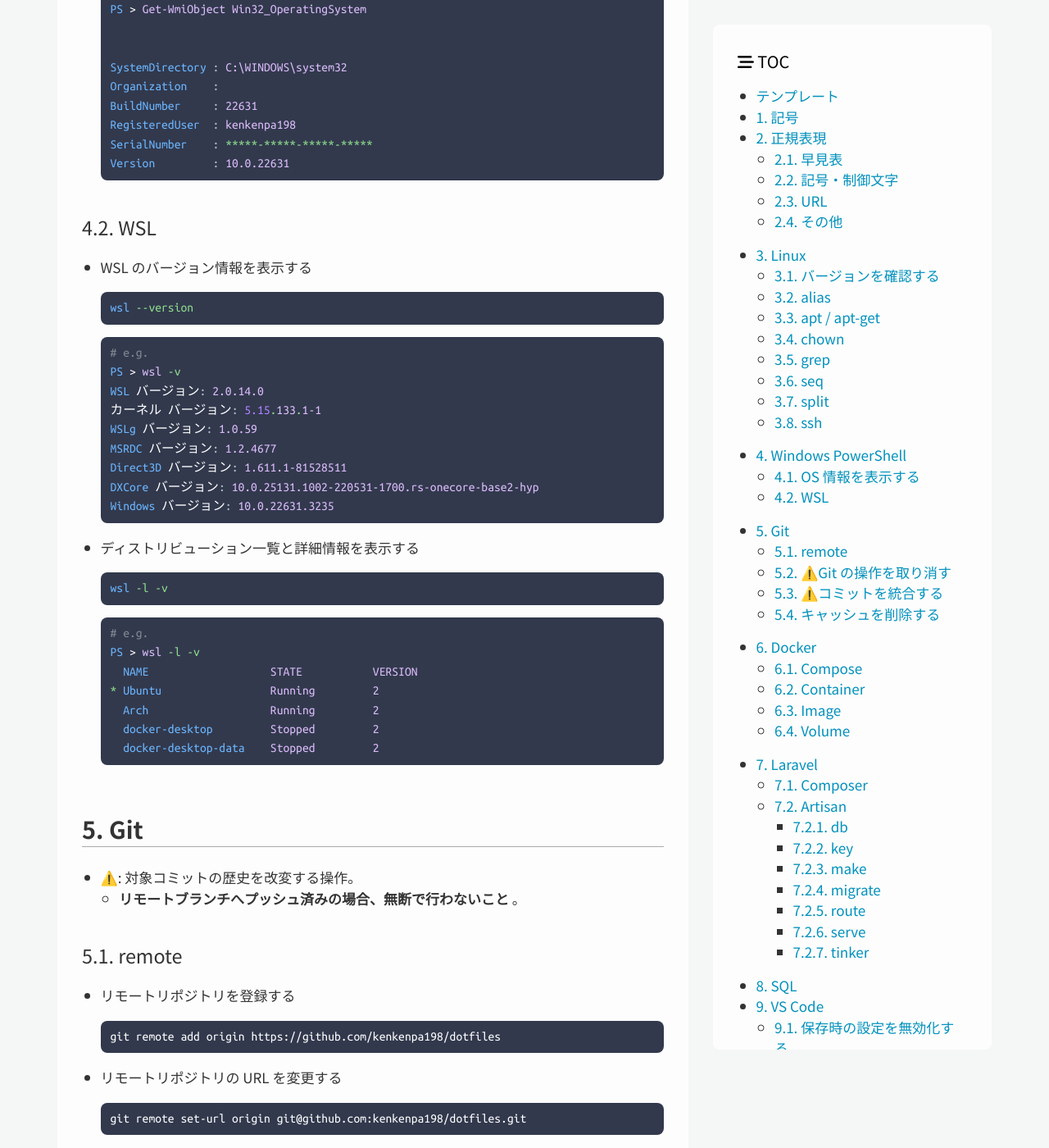
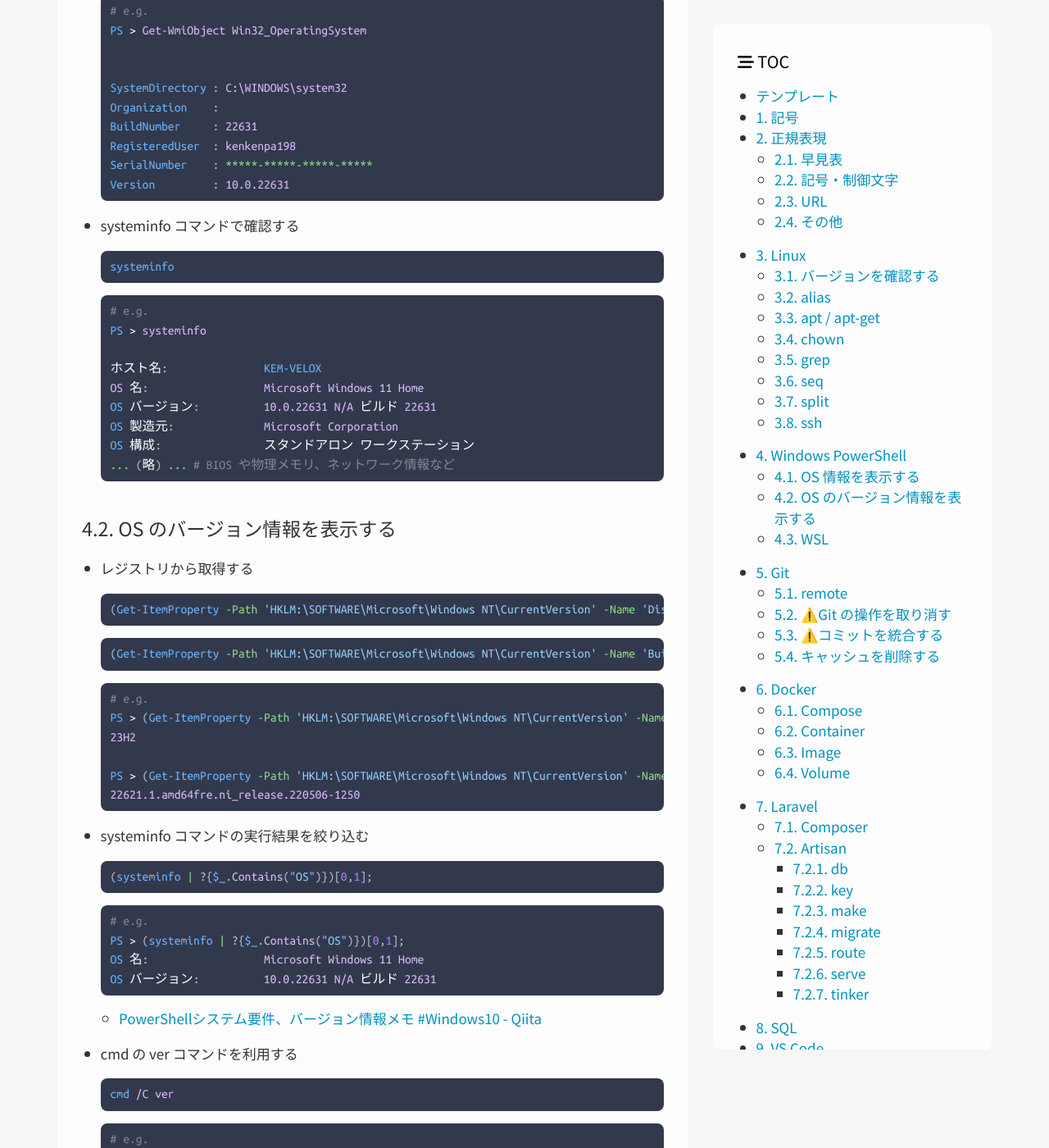
Before and after one commit to kenkenpa198/kems-clew.net, a Jekyll site: the page built from docs/_posts/2024-01-13-my-snippets.md, in a window 1280 px wide and 1400 px high, scrolled down 7918 px. Shown: the whole window at 82% size. Built offline with Jekyll 4.4.1, drawn with Linux system fonts in a browser that asks for light colours; nearby versions of some CDN libraries; some of the changed text lies outside the part shown.

Commit message:
update snippets

````diff
--- a/docs/_posts/2024-01-13-my-snippets.md
+++ b/docs/_posts/2024-01-13-my-snippets.md
@@ -15,12 +15,12 @@ tags:
   - windows
   - vscode
 date: 2024-01-13
-lastmod: 2024-04-25
+lastmod: 2024-05-14
 ---
 
 自分用便利スニペット集。
 
-- 公私でよく使用するスニペットやコマンドをウェブから参照できるようにしたもの。
+- 公私でよく使用するスニペットやコマンド、作業手順などをウェブから参照できるようにしたもの。
 - 思いついたら適宜追加していく。
 - 参考にする際は自己責任で！
 
@@ -377,7 +377,76 @@ lastmod: 2024-04-25
   Version         : 10.0.22631
   ```
 
-### 4.2. WSL
+- systeminfo コマンドで確認する
+
+  ```powershell
+  systeminfo
+  ```
+
+  ```powershell
+  # e.g.
+  PS > systeminfo
+
+  ホスト名:               KEM-VELOX
+  OS 名:                  Microsoft Windows 11 Home
+  OS バージョン:          10.0.22631 N/A ビルド 22631
+  OS 製造元:              Microsoft Corporation
+  OS 構成:                スタンドアロン ワークステーション
+  ... (略) ... # BIOS や物理メモリ、ネットワーク情報など
+  ```
+
+### 4.2. OS のバージョン情報を表示する
+
+- レジストリから取得する
+
+  ```powershell
+  (Get-ItemProperty -Path 'HKLM:\SOFTWARE\Microsoft\Windows NT\CurrentVersion' -Name 'DisplayVersion').DisplayVersion
+  ```
+
+  ```powershell
+  (Get-ItemProperty -Path 'HKLM:\SOFTWARE\Microsoft\Windows NT\CurrentVersion' -Name 'BuildLabEx').BuildLabEx
+  ```
+
+  ```powershell
+  # e.g.
+  PS > (Get-ItemProperty -Path 'HKLM:\SOFTWARE\Microsoft\Windows NT\CurrentVersion' -Name 'DisplayVersion').DisplayVersion
+  23H2
+
+  PS > (Get-ItemProperty -Path 'HKLM:\SOFTWARE\Microsoft\Windows NT\CurrentVersion' -Name 'BuildLabEx').BuildLabEx
+  22621.1.amd64fre.ni_release.220506-1250
+  ```
+
+- systeminfo コマンドの実行結果を絞り込む
+
+  ```powershell
+  (systeminfo | ?{$_.Contains("OS")})[0,1];
+  ```
+
+  ```powershell
+  # e.g.
+  PS > (systeminfo | ?{$_.Contains("OS")})[0,1];
+  OS 名:                  Microsoft Windows 11 Home
+  OS バージョン:          10.0.22631 N/A ビルド 22631
+  ```
+
+  - [PowerShellシステム要件、バージョン情報メモ \#Windows10 - Qiita](https://qiita.com/e4rfx/items/e370ba343a3c3841b646)
+
+- cmd の ver コマンドを利用する
+
+  ```powershell
+  cmd /C ver
+  ```
+
+  ```powershell
+  # e.g.
+  PS > cmd /C ver
+
+  Microsoft Windows [Version 10.0.22631.3527]
+  ```
+
+  - [Windows のバージョンを表示する \| Operations Lab.](https://operationslab.wordpress.com/2013/03/10/windows-のバージョンを表示する/)
+
+### 4.3. WSL
 
 - WSL のバージョン情報を表示する
 
@@ -1152,13 +1221,13 @@ Composer version 2.6.6 2023-12-08 18:32:26
 
   - [Excel ドキュメントを書く時の定石集 - Neo's World](https://neos21.net/tech/business-communication/excel-best-practices.html)
 
-- 🔄 縦に連番を振る (空行でリセット)
+- 🔄 縦に連番を振る (数値以外のセルでリセット)
 
   ```c
   =IFERROR(INDIRECT(ADDRESS(ROW()-1,COLUMN()))+1,1)
   ```
 
-- 🔄 横に連番を振る (空行でリセット)
+- 🔄 横に連番を振る (数値以外のセルでリセット)
 
   ```c
   =IFERROR(INDIRECT(ADDRESS(ROW(),COLUMN()-1))+1,1)
````
